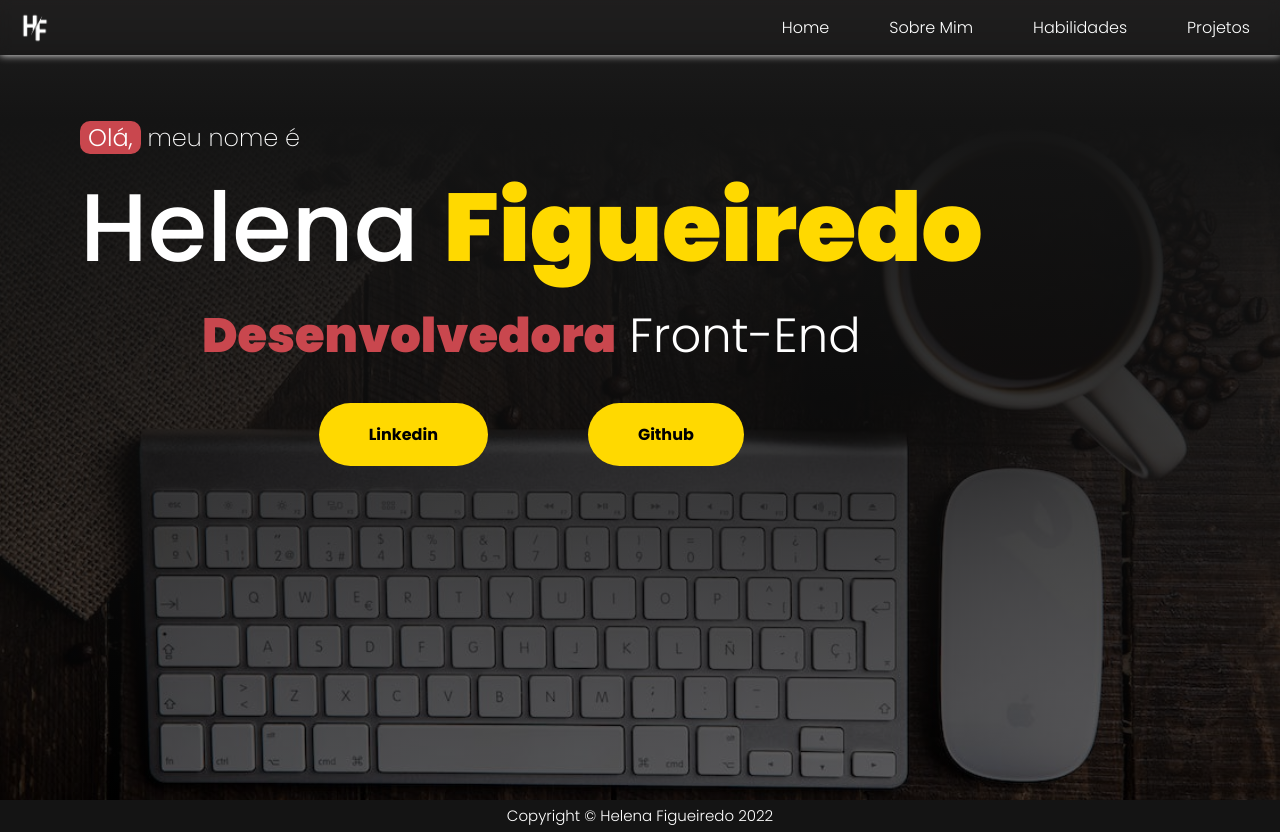
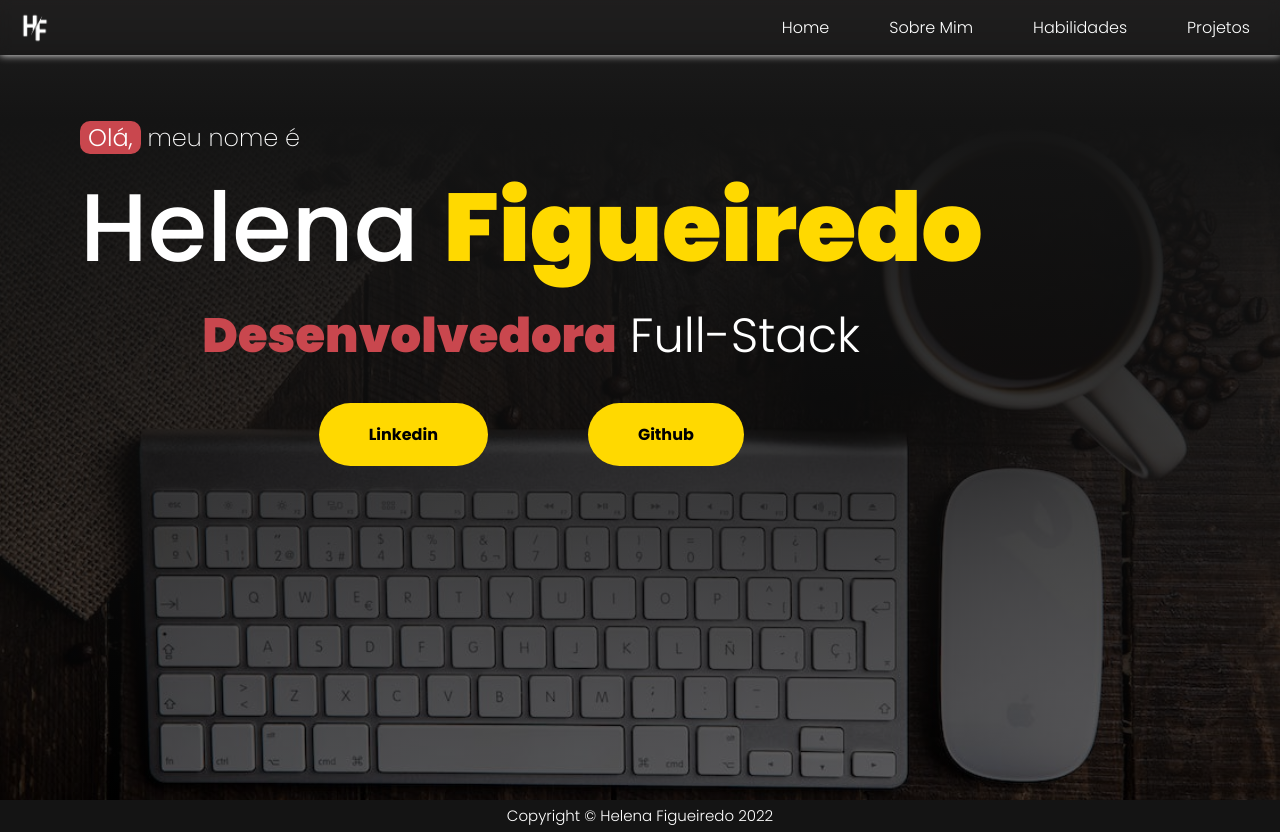
Before and after one commit to Helena-Rodrigues-Figueiredo/Meu-Portfolio, a React (Create React App) app: page / in a window 1280 px wide. Built offline with nearby package versions, Linux system fonts and the light colour scheme.

Commit message:
Atualiza link modal trybetunes

```diff
--- a/src/pages/Home.js
+++ b/src/pages/Home.js
@@ -15,7 +15,7 @@ export default function Home() {
             </h1>
             <h2 className={styles.trybe}>
               <span className={styles.desenvolvedora}>Desenvolvedora</span>{' '}
-              Front-End
+              Full-Stack
             </h2>
             <div className={styles.social}>
               <a
--- a/src/pages/Projects.js
+++ b/src/pages/Projects.js
@@ -209,14 +209,14 @@ export default function Projects() {
                   </p>
                   <div className={styles.projectlinks}>
                     <a
-                      href="https://github.com/Helena-Rodrigues-Figueiredo/trybetunes"
+                      href="trybetunes-h.surge.sh"
                       target="_blank"
                       rel="noreferrer"
                     >
                       Deploy da aplicação
                     </a>
                     <a
-                      href="https://github.com/Helena-Rodrigues-Figueiredo/trybetunes"
+                      href="https://github.com/Helena-Rodrigues-Figueiredo/trybetunes-project"
                       target="_blank"
                       rel="noreferrer"
                     >
```
